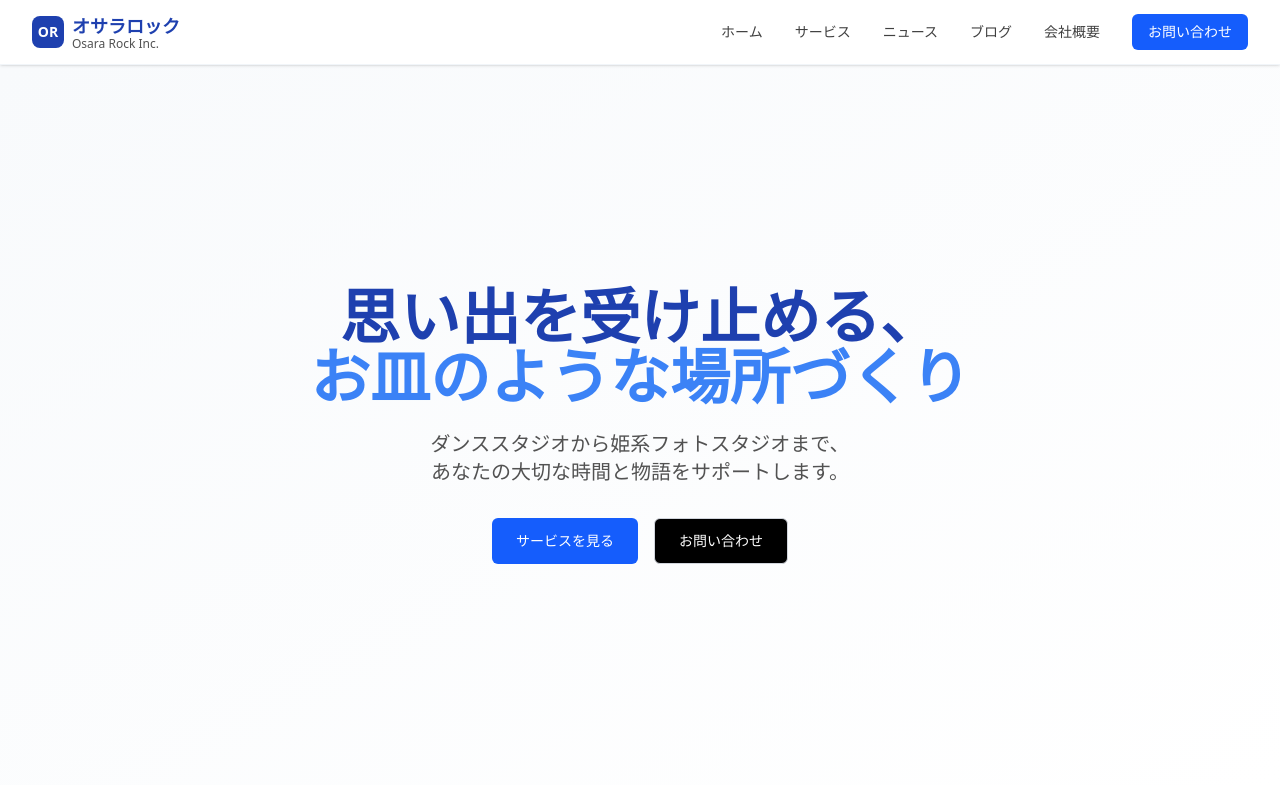
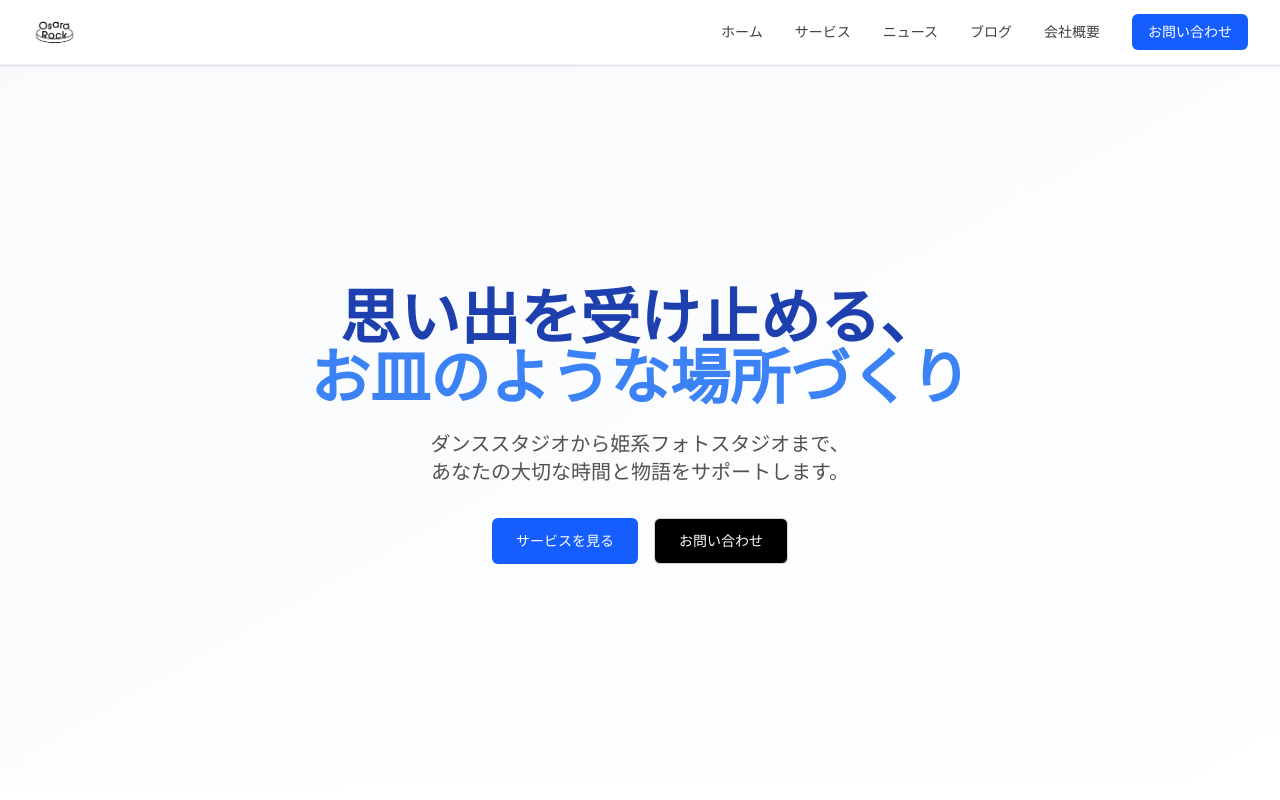
Before and after one commit to Kikurin2525/osara-rock-official, a Next.js app: page / in a window 1280 px wide. Shown: the top 800 px of the page. Built offline with nearby package versions, Linux system fonts and the light colour scheme.

Commit message:
feat(header): use /logo1.png image

```diff
--- a/src/components/layout/Header.tsx
+++ b/src/components/layout/Header.tsx
@@ -1,6 +1,7 @@
 'use client';
 
 import Link from 'next/link';
+import Image from 'next/image';
 import { useState } from 'react';
 import { Button } from '@/components/ui/Button';
 import { Menu, X } from 'lucide-react';
@@ -22,18 +23,15 @@
         <div className="flex justify-between items-center h-16">
           {/* ロゴ */}
           <div className="flex items-center">
-            <Link href="/" className="flex items-center space-x-2">
-              <div className="w-8 h-8 bg-primary rounded-lg flex items-center justify-center">
-                <span className="text-white font-bold text-sm">OR</span>
-              </div>
-              <div className="hidden sm:block">
-                <span className="text-lg font-semibold text-primary">
-                  オサラロック
-                </span>
-                <p className="text-xs text-neutral-600 -mt-1">
-                  Osara Rock Inc.
-                </p>
-              </div>
+            <Link href="/" className="flex items-center">
+              <Image
+                src="/logo1.png"
+                alt="Osara Rock"
+                width={120}
+                height={40}
+                priority
+                className="h-8 sm:h-10 w-auto"
+              />
             </Link>
           </div>
 
```
Also changed, not shown: public/logo1.png (added).
